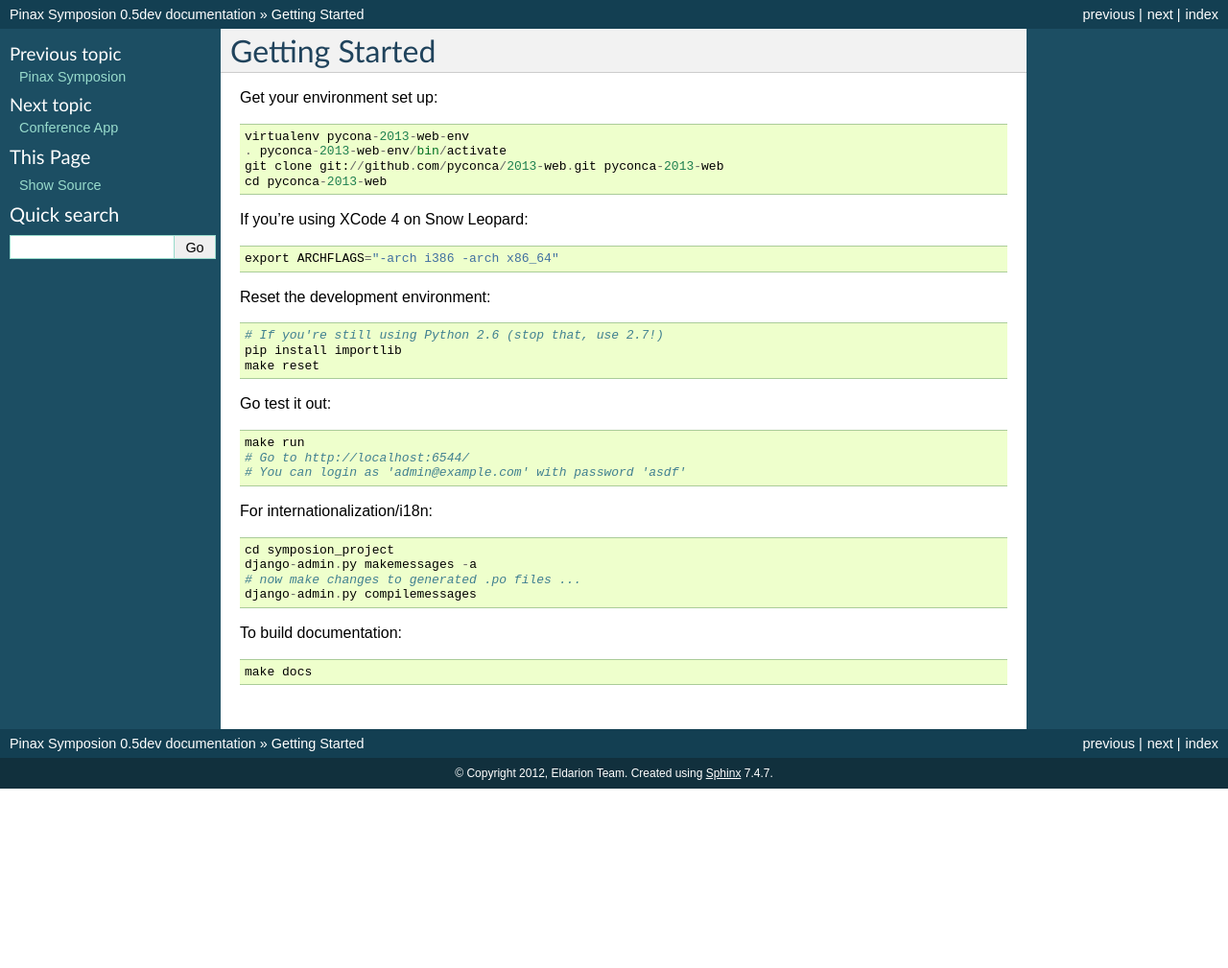
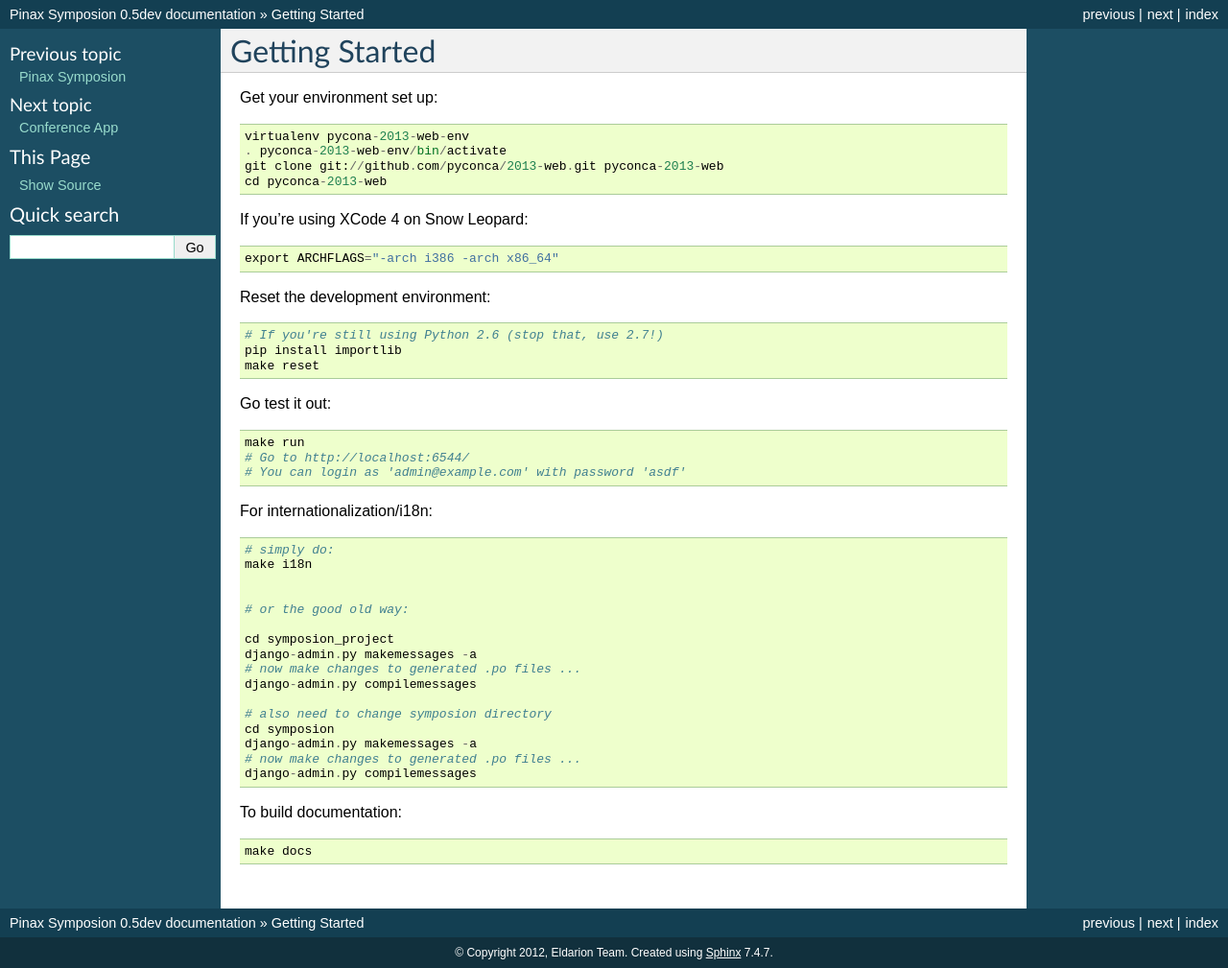
Before and after one commit to pinax/symposion, a Sphinx documentation site: the page built from docs/getting_started.rst, in a window 1280 px wide. Shown: the whole page at 96% size. Built offline with Sphinx 7.4.7, drawn with Linux system fonts in a browser that asks for light colours; before the commit the page ends 900 px from its top, so only the background shows below that.

Commit message:
updated i18n commands in getting started doc

```diff
--- a/docs/getting_started.rst
+++ b/docs/getting_started.rst
@@ -27,7 +27,19 @@
 
 For internationalization/i18n::
 
+    # simply do:
+    make i18n
+
+
+    # or the good old way:
+
     cd symposion_project
+    django-admin.py makemessages -a
+    # now make changes to generated .po files ...
+    django-admin.py compilemessages
+
+    # also need to change symposion directory
+    cd symposion
     django-admin.py makemessages -a
     # now make changes to generated .po files ...
     django-admin.py compilemessages
```
